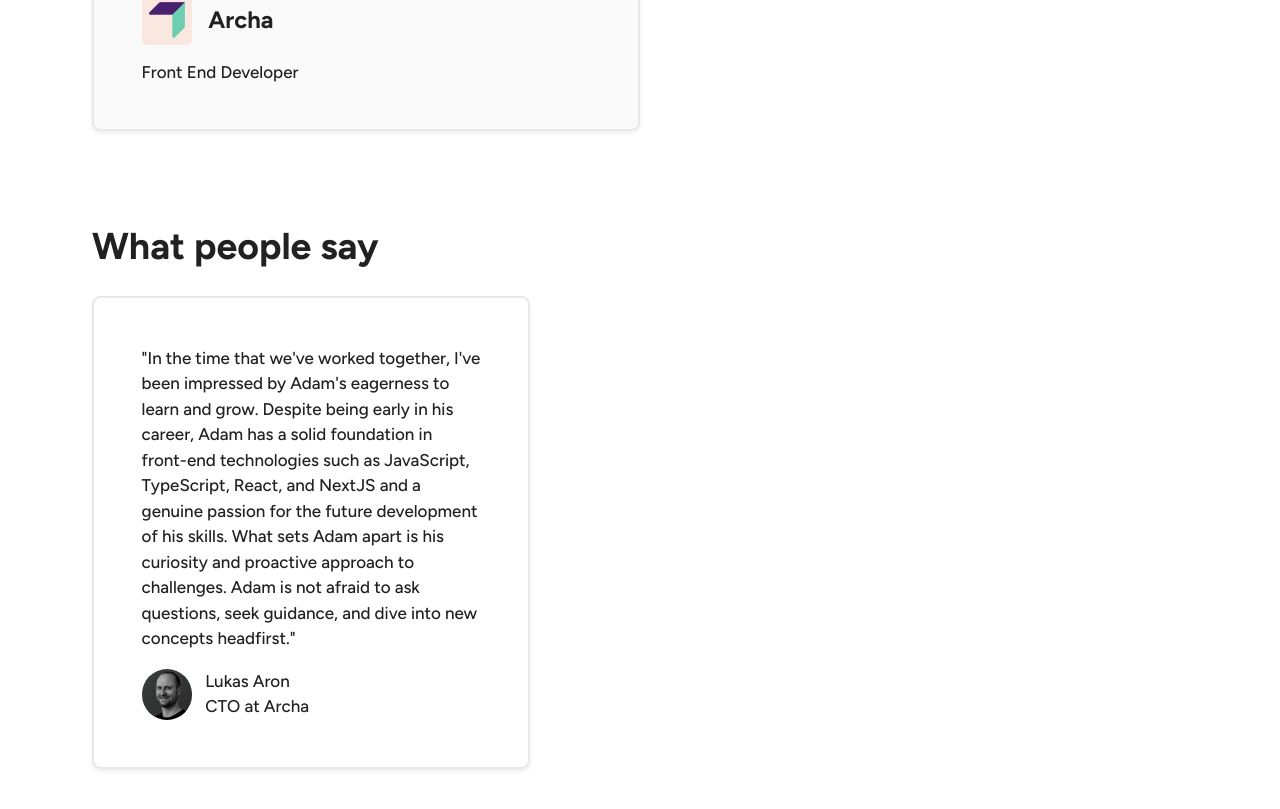
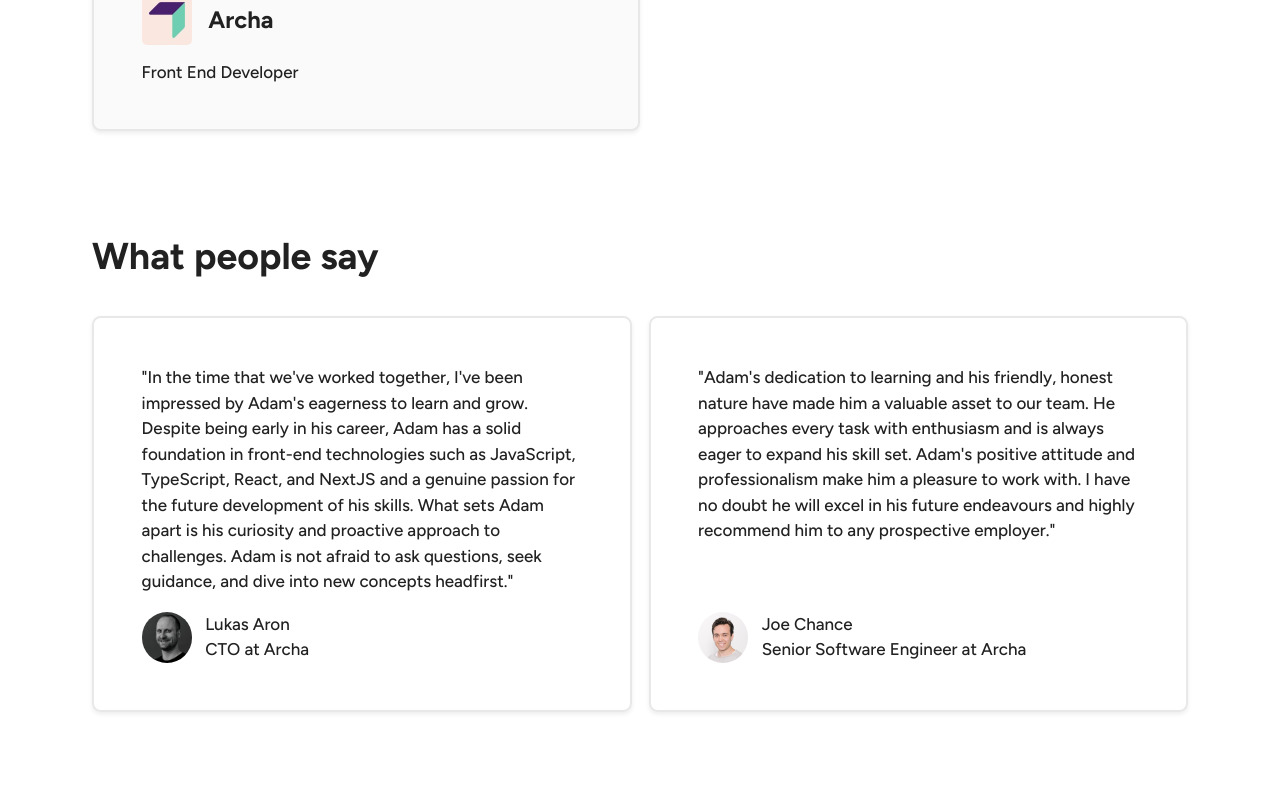
Before and after one commit to adambelko/personal-website, a SvelteKit app: page /about in a window 1280 px wide. Shown: the part 1153-1962 px from the top of the page. Built offline with nearby package versions, Linux system fonts and the light colour scheme.

Commit message:
add reference from Joe Chance

```diff
--- a/src/routes/about/+page.svelte
+++ b/src/routes/about/+page.svelte
@@ -58,8 +58,9 @@
         </div>
     </div>
 
-    <div class="references-container section">
+    <div class="section">
         <h2>What people say</h2>
+        <div class="references-container">
             <div class="reference section-item">
                 <p class="reference-body">
                     "In the time that we've worked together, I've been impressed by Adam's eagerness to learn and grow. Despite being early in his career, Adam has a solid foundation in front-end technologies such as JavaScript, TypeScript, React, and NextJS and a genuine passion for the future development of his skills. What sets Adam apart is his curiosity and proactive approach to challenges. Adam is not afraid to ask questions, seek guidance, and dive into new concepts headfirst."
@@ -69,6 +70,20 @@
                     <div class="reference-footer-text">
                         <span>Lukas Aron</span>
                         <span>CTO at Archa</span>
+                    </div>
+                </div>
+            </div>
+
+            <div class="reference section-item">
+                <p class="reference-body">
+                    "Adam's dedication to learning and his friendly, honest nature have made him a valuable asset to our team. He approaches every task with enthusiasm and is always eager to expand his skill set. Adam's positive attitude and professionalism make him a pleasure to work with. I have no doubt he will excel in his future endeavours and highly recommend him to any prospective employer."
+                </p>
+                <div class="reference-footer">
+                    <img src="/Joe-Chance.jpeg" alt="joe-chance">
+                    <div class="reference-footer-text">
+                        <span>Joe Chance</span>
+                        <span>Senior Software Engineer at Archa</span>
+                    </div>
                 </div>
             </div>
         </div>
@@ -184,9 +199,14 @@
     }
 
     .references-container {
-        position: relative;
-        width: 40%;
+        display: flex;
+        gap: 1rem;
         line-height: 1.5rem;
+    }
+
+    .reference {
+        justify-content: space-between;
+        width: 50%;
     }
 
     .reference-footer img {
```
Also changed, not shown: static/Joe-Chance.jpeg (added). Lines whose indentation alone changed are shown as unchanged.
